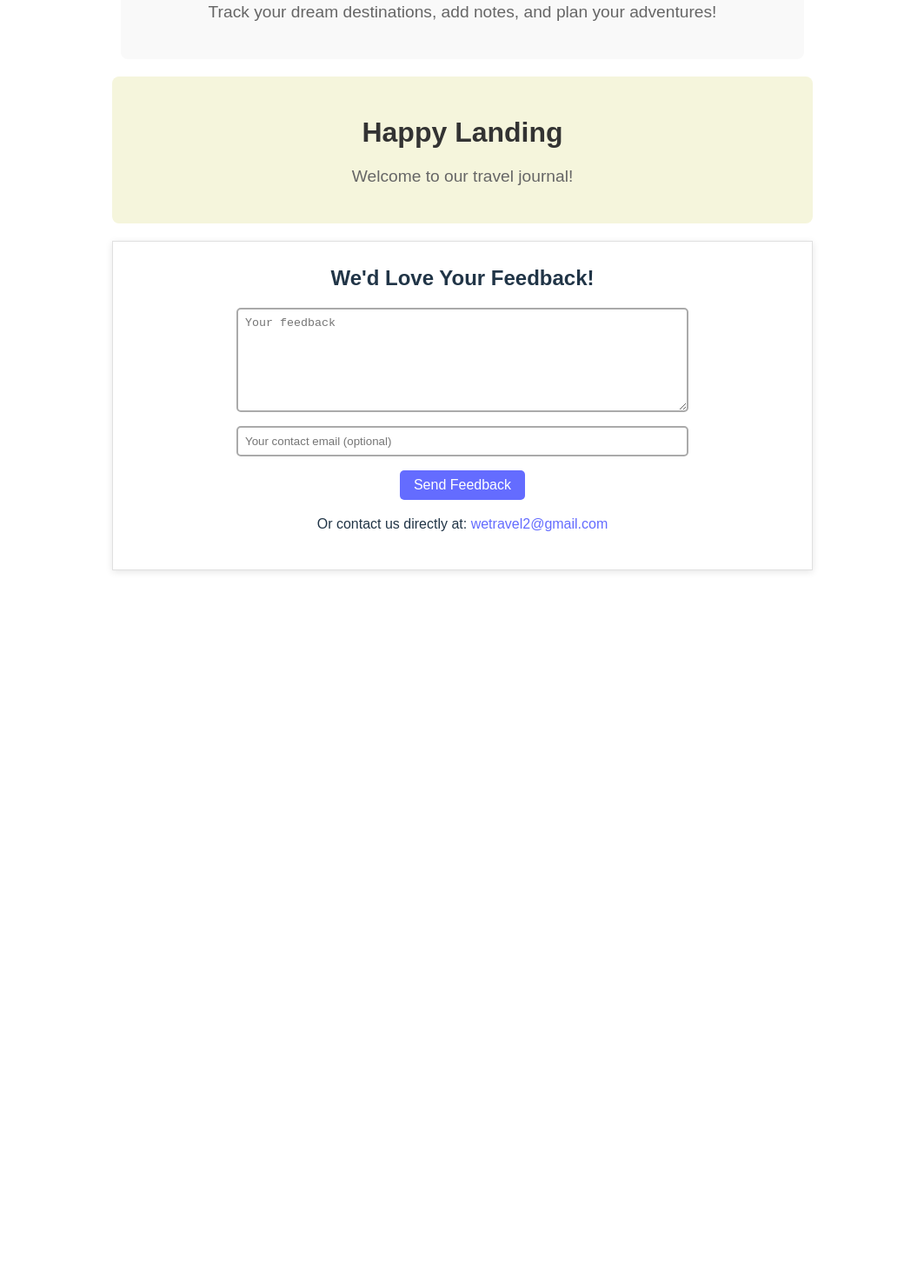
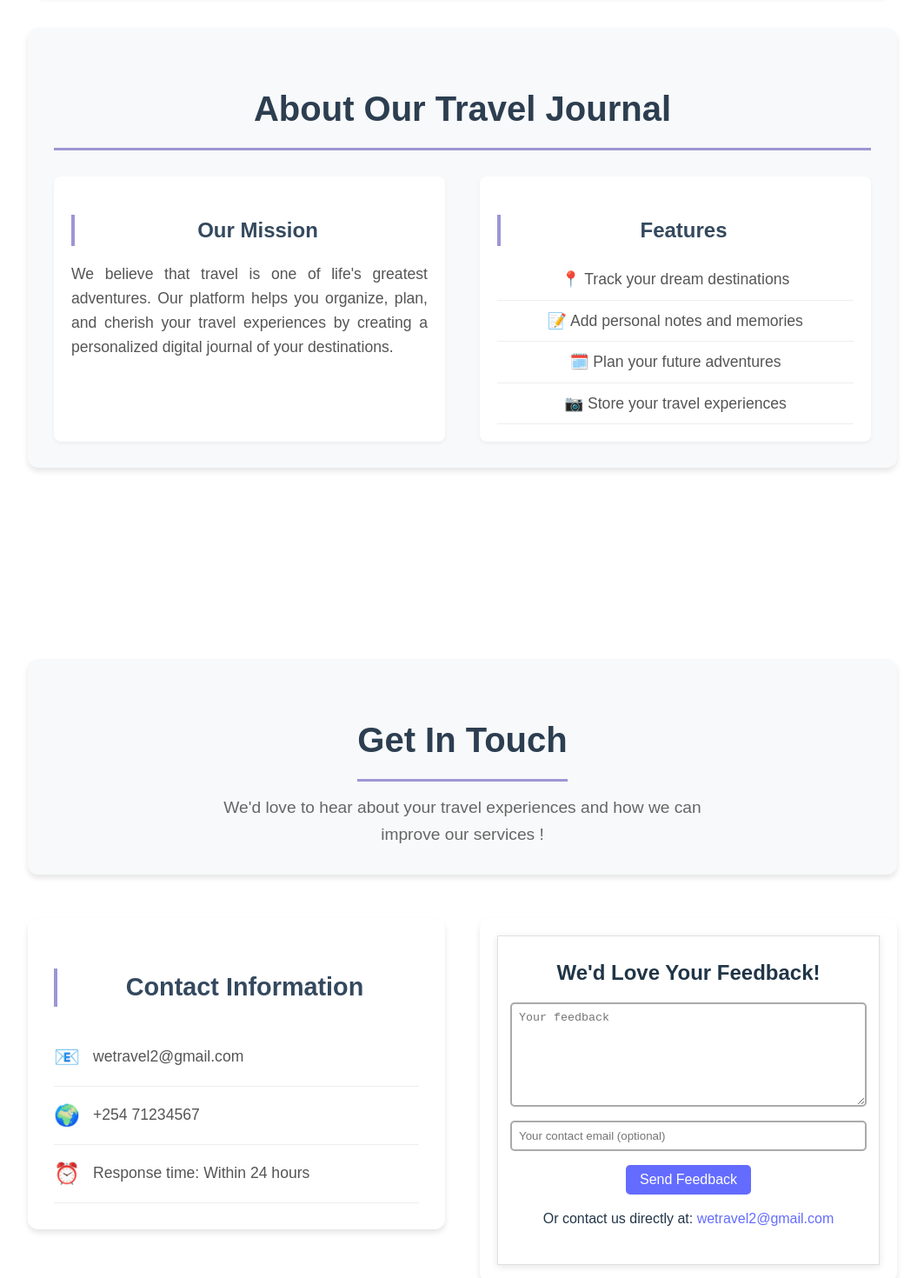
Before and after one commit to Joshuakaranja/final-phase-2-project, a React (Vite) app: page / in a window 1280 px wide. Shown: the part 1340-2810 px from the top of the page at 87% size, without its empty margins (108-1171 px from the left). Before the commit the page ends 2028 px from the top, so only its background shows below. Built offline with nearby package versions, Linux system fonts and the light colour scheme; no server answers.

Commit message:
add all changes

```diff
--- a/src/App.css
+++ b/src/App.css
@@ -13,7 +13,7 @@
 
 .theme-toggle-container {
   position: fixed;
-  top: 20px;
+  bottom: 20px;
   right: 20px;
   z-index: 1001;
 }
--- a/src/App.jsx
+++ b/src/App.jsx
@@ -6,6 +6,7 @@ import Destination from './components/Destination'
 import Footer from './components/Footer'
 import Navbar from './components/Navbar'
 import About from './pages/About'
+import Contact from './pages/Contact'
 import ThemeToggle from './components/ThemeToggle'
 
 function App() {
@@ -16,16 +17,15 @@ function App() {
       </div>
       <Navbar />
       <main className="content-container">
-        <section id="home">
+        <section id="home" style={{ marginBottom: '60px' }}>
           <DestinationList />
           <Destination />
         </section>
-        <section id="about">
-          <Description />
+        <section id="about" style={{ marginBottom: '100px', paddingTop: '40px' }}>
           <About />
         </section>
-        <section id="contact">
-          <Footer />
+        <section id="contact" style={{ marginTop: '100px', paddingTop: '60px' }}>
+          <Contact />
         </section>
       </main>
     </div>
--- a/src/pages/About.jsx
+++ b/src/pages/About.jsx
@@ -3,32 +3,94 @@ import Description from '../components/Description'
 
 function About() {
   return (
-    <div>
+    <div style={styles.aboutContainer}>
       <Description />
-      <div style={styles.container}>
-        <h1 style={styles.heading}>Happy Landing</h1>
-        <p style={styles.subheading}>Welcome to our travel journal!</p>
+
+      <div style={styles.aboutContent}>
+        <h2 style={styles.heading}>About Our Travel Journal</h2>
+        <div style={styles.contentGrid}>
+          <div style={styles.section}>
+            <h3 style={styles.subheading}>Our Mission</h3>
+            <p style={styles.text}>
+              We believe that travel is one of life's greatest adventures. Our platform helps you
+              organize, plan, and cherish your travel experiences by creating a personalized
+              digital journal of your destinations.
+            </p>
+          </div>
+
+          <div style={styles.section}>
+            <h3 style={styles.subheading}>Features</h3>
+            <ul style={styles.featureList}>
+              <li style={styles.featureItem}>📍 Track your dream destinations</li>
+              <li style={styles.featureItem}>📝 Add personal notes and memories</li>
+              <li style={styles.featureItem}>🗓️ Plan your future adventures</li>
+              <li style={styles.featureItem}>📷 Store your travel experiences</li>
+            </ul>
+          </div>
+        </div>
       </div>
     </div>
   )
 }
 
 const styles = {
-  container: {
+  aboutContainer: {
+    maxWidth: '1000px',
+    margin: '0 auto',
     padding: '20px',
-    textAlign: 'center',
-    backgroundColor: '#f5f5dc', /* beige color */
-    borderRadius: '8px',
-    margin: '20px 0',
+  },
+  aboutContent: {
+    marginTop: '30px',
+    padding: '30px',
+    backgroundColor: '#f8f9fa',
+    borderRadius: '12px',
+    boxShadow: '0 4px 6px rgba(0, 0, 0, 0.1)',
   },
   heading: {
-    fontSize: '2em',
-    color: '#333',
-    marginBottom: '10px',
+    fontSize: '2.5em',
+    color: '#2c3e50',
+    textAlign: 'center',
+    marginBottom: '30px',
+    borderBottom: '3px solid #9D96D4',
+    paddingBottom: '15px',
+  },
+  contentGrid: {
+    display: 'grid',
+    gridTemplateColumns: '1fr 1fr',
+    gap: '40px',
+    '@media (max-width: 768px)': {
+      gridTemplateColumns: '1fr',
+    },
+  },
+  section: {
+    padding: '20px',
+    backgroundColor: 'white',
+    borderRadius: '8px',
+    boxShadow: '0 2px 4px rgba(0, 0, 0, 0.05)',
   },
   subheading: {
-    fontSize: '1.2em',
-    color: '#666',
+    fontSize: '1.5em',
+    color: '#34495e',
+    marginBottom: '15px',
+    borderLeft: '4px solid #9D96D4',
+    paddingLeft: '15px',
+  },
+  text: {
+    fontSize: '1.1em',
+    lineHeight: '1.6',
+    color: '#555',
+    textAlign: 'justify',
+  },
+  featureList: {
+    listStyle: 'none',
+    padding: 0,
+    margin: 0,
+  },
+  featureItem: {
+    fontSize: '1.1em',
+    padding: '10px 0',
+    color: '#555',
+    borderBottom: '1px solid #eee',
   },
 };
 
--- a/src/pages/Contact.jsx
+++ b/src/pages/Contact.jsx
@@ -3,10 +3,112 @@ import Footer from '../components/Footer'
 
 function Contact() {
   return (
-    <div>
-      <Footer />
+    <div style={styles.contactContainer}>
+      <div style={styles.contactHeader}>
+        <h2 style={styles.heading}>Get In Touch</h2>
+        <p style={styles.subtitle}>
+          We'd love to hear about your travel experiences and how we can improve our services !
+        </p>
+      </div>
+
+      <div style={styles.contactContent}>
+        <div style={styles.infoSection}>
+          <h3 style={styles.sectionTitle}>Contact Information</h3>
+          <div style={styles.contactItem}>
+            <span style={styles.icon}>📧</span>
+            <span style={styles.contactText}>wetravel2@gmail.com</span>
+          </div>
+          <div style={styles.contactItem}>
+            <span style={styles.icon}>🌍</span>
+            <span style={styles.contactText}>+254 71234567</span>
+          </div>
+          <div style={styles.contactItem}>
+            <span style={styles.icon}>⏰</span>
+            <span style={styles.contactText}>Response time: Within 24 hours</span>
+          </div>
+        </div>
+
+        <div style={styles.feedbackSection}>
+          <Footer />
+        </div>
+      </div>
     </div>
   )
 }
 
+const styles = {
+  contactContainer: {
+    maxWidth: '1000px',
+    margin: '0 auto',
+    padding: '40px 20px',
+    minHeight: '80vh',
+  },
+  contactHeader: {
+    textAlign: 'center',
+    marginBottom: '50px',
+    padding: '30px',
+    backgroundColor: '#f8f9fa',
+    borderRadius: '12px',
+    boxShadow: '0 4px 6px rgba(0, 0, 0, 0.1)',
+  },
+  heading: {
+    fontSize: '2.5em',
+    color: '#2c3e50',
+    marginBottom: '15px',
+    borderBottom: '3px solid #9D96D4',
+    paddingBottom: '15px',
+    display: 'inline-block',
+  },
+  subtitle: {
+    fontSize: '1.2em',
+    color: '#666',
+    lineHeight: '1.6',
+    maxWidth: '600px',
+    margin: '0 auto',
+  },
+  contactContent: {
+    display: 'grid',
+    gridTemplateColumns: '1fr 1fr',
+    gap: '40px',
+    '@media (max-width: 768px)': {
+      gridTemplateColumns: '1fr',
+    },
+  },
+  infoSection: {
+    padding: '30px',
+    backgroundColor: 'white',
+    borderRadius: '12px',
+    boxShadow: '0 4px 6px rgba(0, 0, 0, 0.1)',
+    height: 'fit-content',
+  },
+  feedbackSection: {
+    padding: '20px',
+    backgroundColor: 'white',
+    borderRadius: '12px',
+    boxShadow: '0 4px 6px rgba(0, 0, 0, 0.1)',
+  },
+  sectionTitle: {
+    fontSize: '1.8em',
+    color: '#34495e',
+    marginBottom: '25px',
+    borderLeft: '4px solid #9D96D4',
+    paddingLeft: '15px',
+  },
+  contactItem: {
+    display: 'flex',
+    alignItems: 'center',
+    padding: '15px 0',
+    borderBottom: '1px solid #eee',
+  },
+  icon: {
+    fontSize: '1.5em',
+    marginRight: '15px',
+    width: '30px',
+  },
+  contactText: {
+    fontSize: '1.1em',
+    color: '#555',
+  },
+};
+
 export default Contact
```
